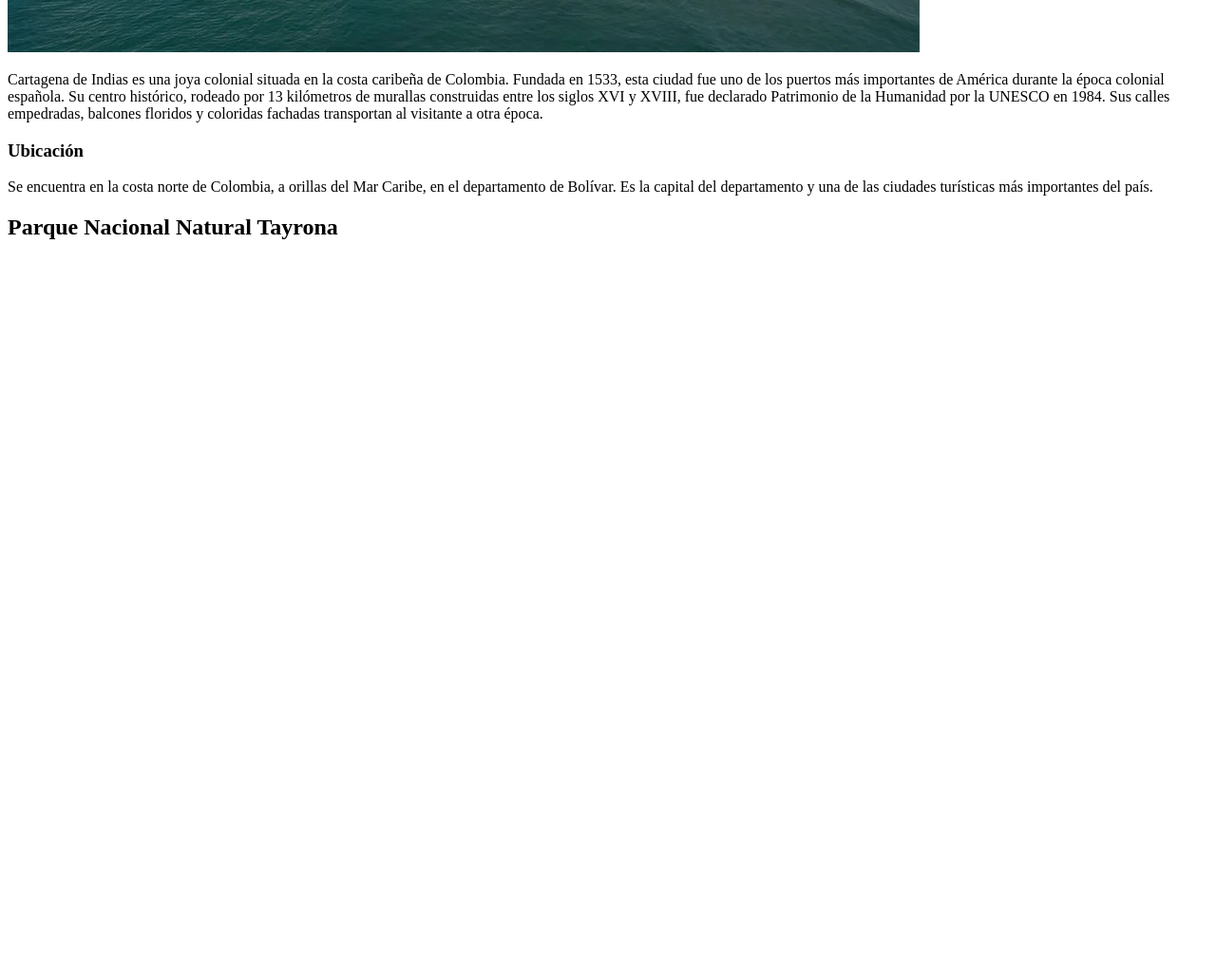
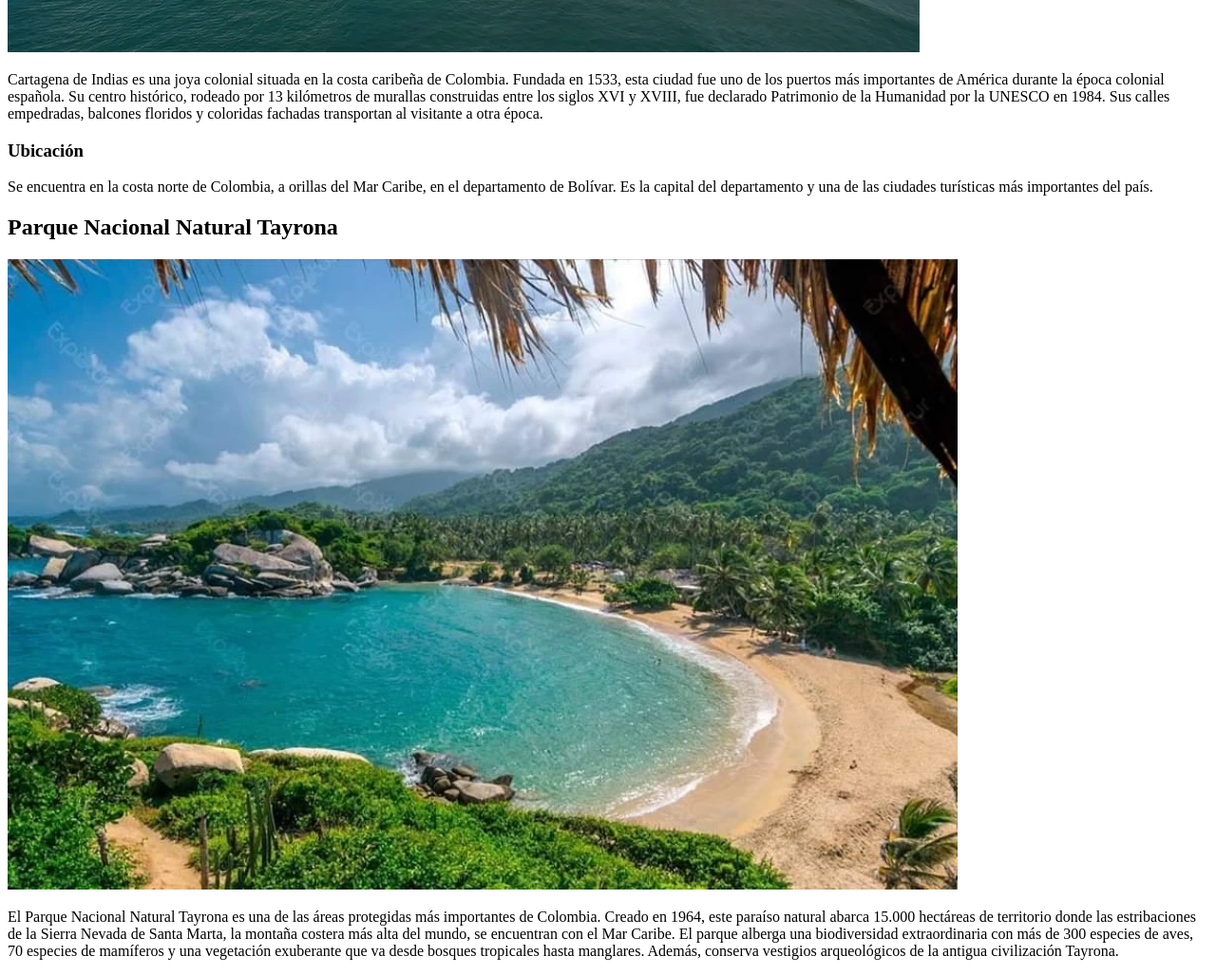
Before and after one commit to lawAress/ejercicio2, a plain HTML site: page index.html in a window 1280 px wide. Shown: the part 712-1739 px from the top of the page at 95% size. Before the commit the page ends 985 px from the top, so only its background shows below. Drawn offline with Linux system fonts and the light colour scheme.

Commit message:
Descripcion Tayrona

```diff
--- a/index.html
+++ b/index.html
@@ -18,5 +18,10 @@
     <p>Se encuentra en la costa norte de Colombia, a orillas del Mar Caribe, en el departamento de Bolívar. Es la capital del departamento y una de las ciudades turísticas más importantes del país.</p>
 
     <h2>Parque Nacional Natural Tayrona</h2>
+    <img src="./img/tayrona.webp">
+
+    <p>
+        El Parque Nacional Natural Tayrona es una de las áreas protegidas más importantes de Colombia. Creado en 1964, este paraíso natural abarca 15.000 hectáreas de territorio donde las estribaciones de la Sierra Nevada de Santa Marta, la montaña costera más alta del mundo, se encuentran con el Mar Caribe. El parque alberga una biodiversidad extraordinaria con más de 300 especies de aves, 70 especies de mamíferos y una vegetación exuberante que va desde bosques tropicales hasta manglares. Además, conserva vestigios arqueológicos de la antigua civilización Tayrona.
+    </p>
 </body>
 </html>
```
